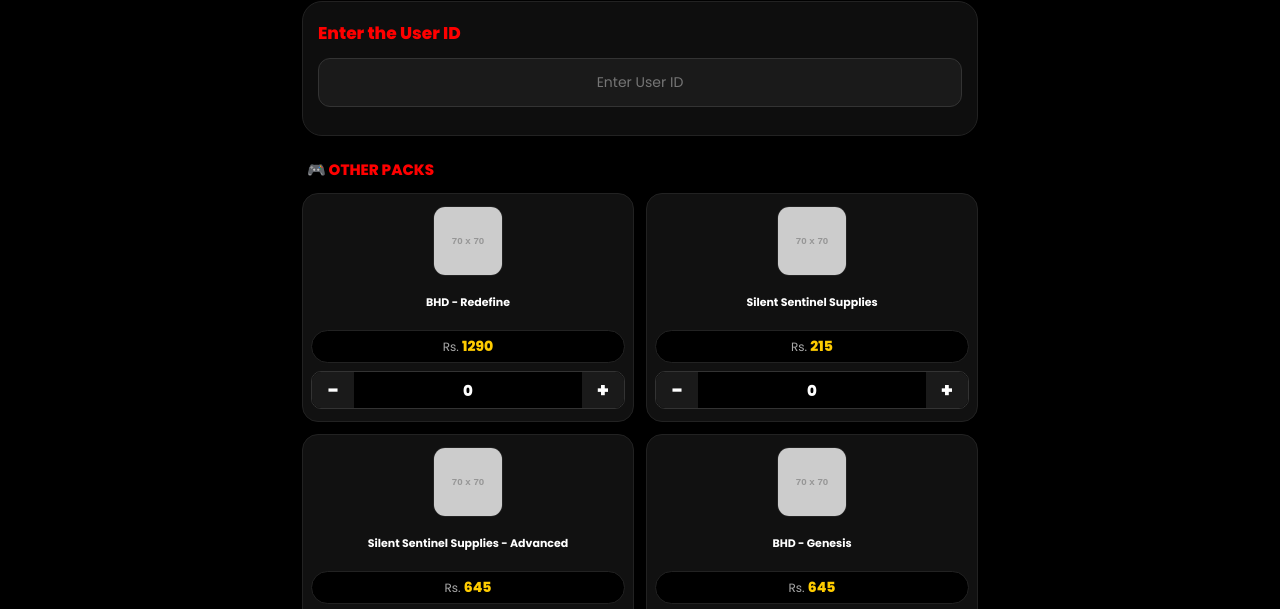
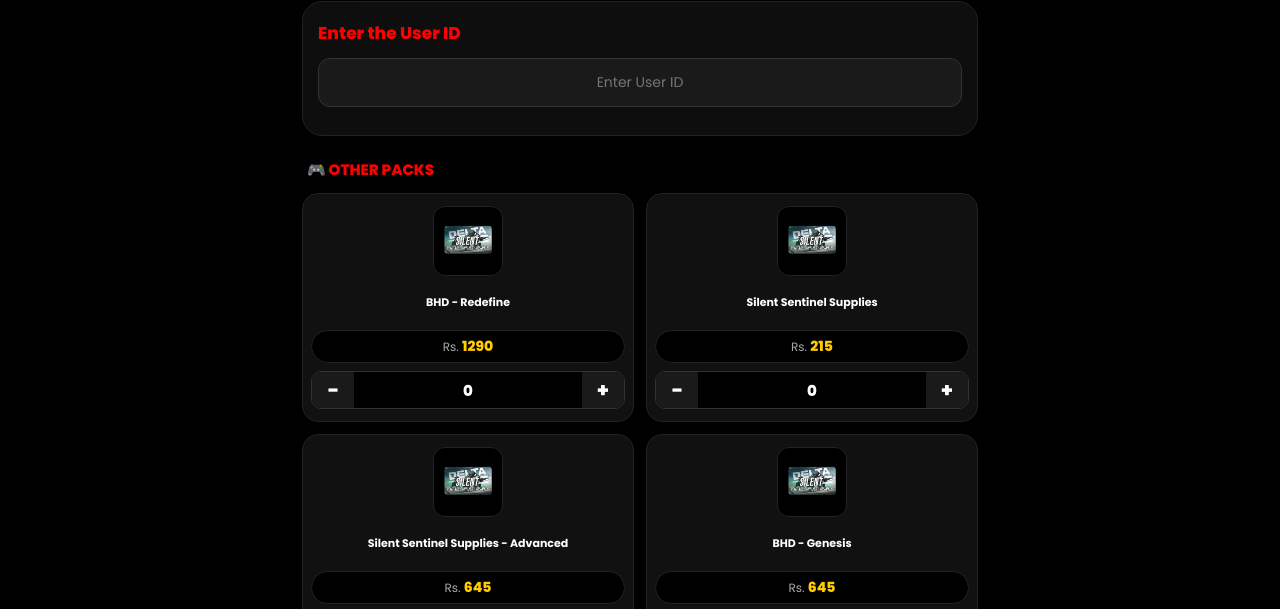
Before and after one commit to supportfasttopupstore-droid/LAKIYA-TOP-UP, a plain HTML site: page deltaforce.html in a window 1280 px wide. Shown: the part 184-793 px from the top of the page. Drawn offline with Linux system fonts and the light colour scheme; placeholder pictures from the web are drawn by us.

Commit message:
Update deltaforce.html

```diff
--- a/deltaforce.html
+++ b/deltaforce.html
@@ -92,10 +92,10 @@ function addPack(gridId, name, price, fileName){
 }
 
 // ===== PHOTO 1 - OTHER =====
-addPack('gridOther','BHD - Redefine',1290,'bhd_redefine.jpg');
-addPack('gridOther','Silent Sentinel Supplies',215,'silent_sentinel.jpg');
-addPack('gridOther','Silent Sentinel Supplies - Advanced',645,'silent_advanced.jpg');
-addPack('gridOther','BHD - Genesis',645,'bhd_genesis.jpg');
+addPack('gridOther','BHD - Redefine',1290,'IMG_4103.webp');
+addPack('gridOther','Silent Sentinel Supplies',215,'IMG_4103.webp');
+addPack('gridOther','Silent Sentinel Supplies - Advanced',645,'IMG_4103.webp');
+addPack('gridOther','BHD - Genesis',645,'IMG_4103.webp');
 
 // ===== PHOTO 1 & 2 - DELTA COINS =====
 addPack('gridCoins','18 Delta Coins',85,'18_coins.jpg');
```
